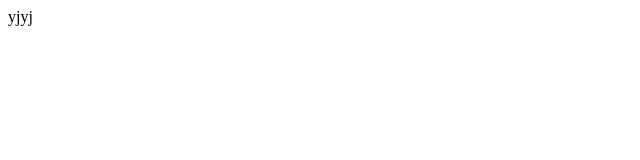
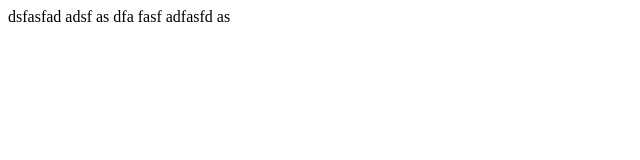
Before and after one commit to gribmaster/site, a plain HTML site: page index.html in a window 1280 px wide. Shown: the whole page, without its empty margins (0-640 px from the left). Drawn offline with Linux system fonts and the light colour scheme.

Commit message:
secondcommit

```diff
--- a/index.html
+++ b/index.html
@@ -6,6 +6,6 @@
     <link rel="stylesheet" href="style.css">
 </head>
 <body>
-    yjyj
+    dsfasfad adsf as dfa fasf adfasfd as
 </body>
 </html>
```
